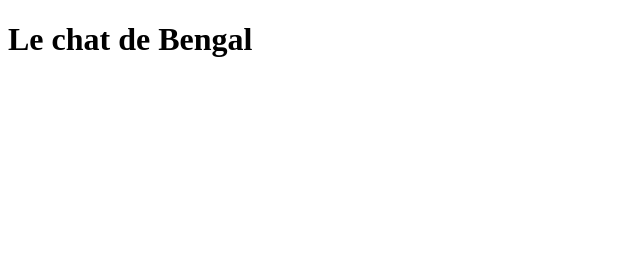
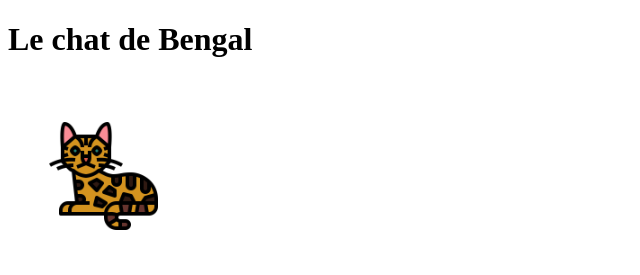
Before and after one commit to lauriedusablon/demoGithubPages, a plain HTML site: page index.html in a window 1280 px wide. Shown: the whole page, without its empty margins (0-640 px from the left). Drawn offline with Linux system fonts and the light colour scheme.

Commit message:
ajout image

```diff
--- a/index.html
+++ b/index.html
@@ -16,5 +16,6 @@
 </head>
 <body>
     <h1>Le chat de Bengal</h1>
+    <img src="img/maskable_icon_x192.png">
 </body>
 </html>
```
